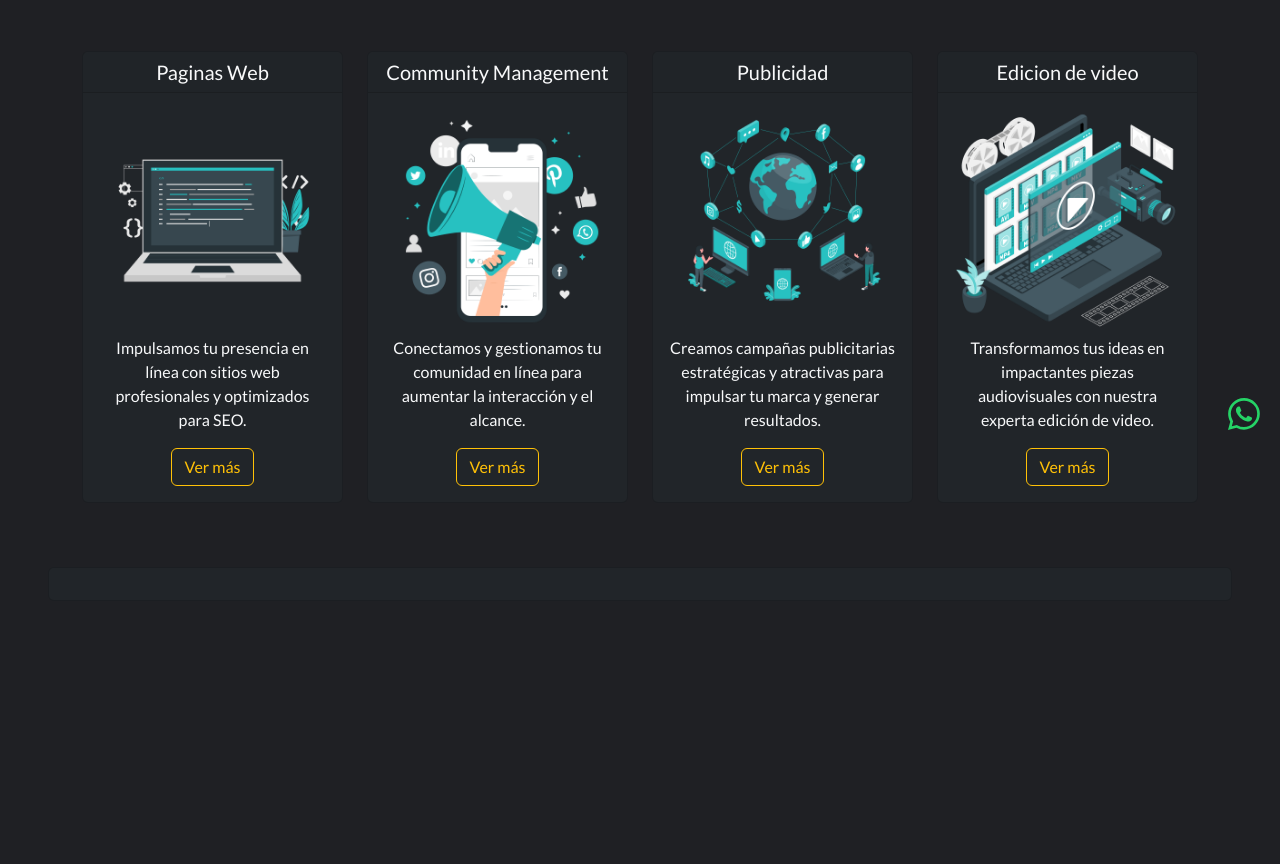
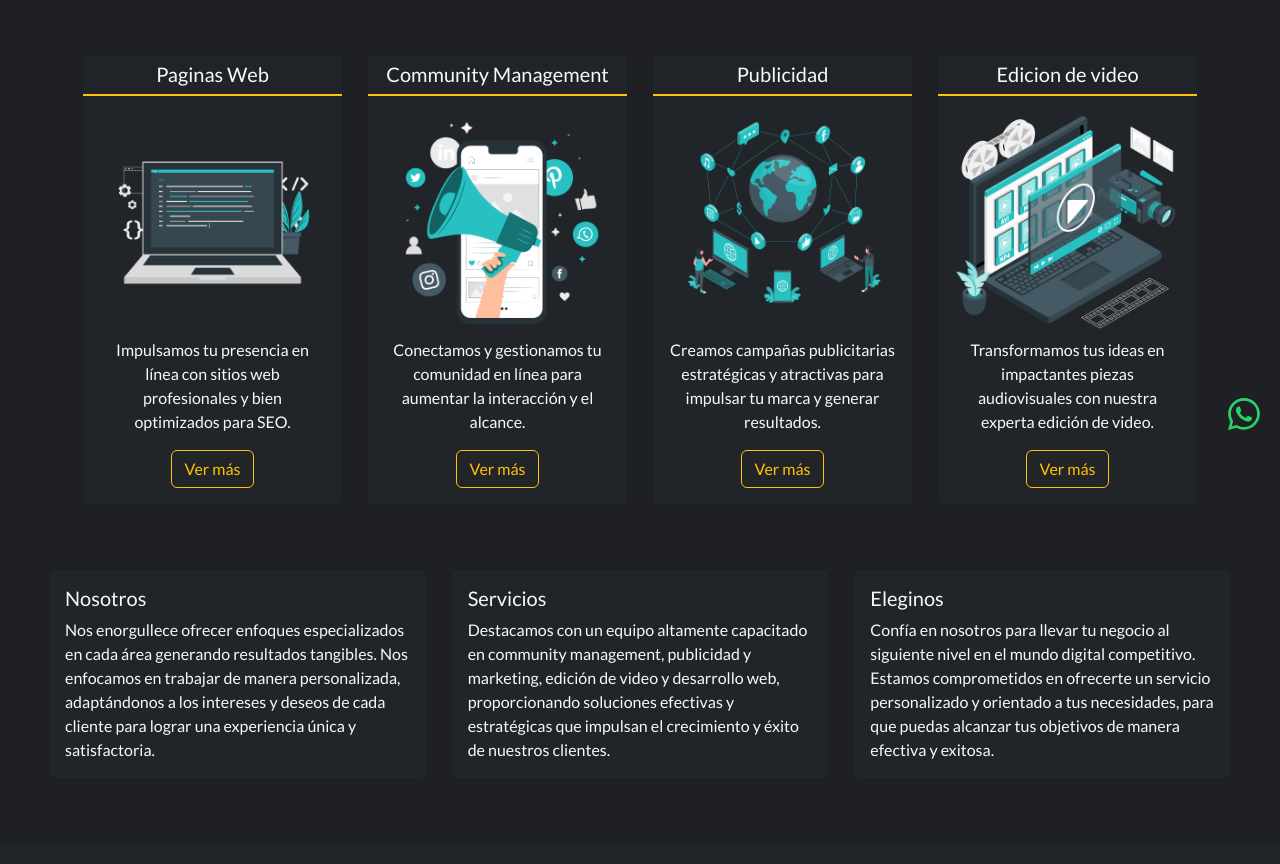
Before and after one commit to Tomasmalfettani/Grin, a plain HTML site: page index.html in a window 1280 px wide. Shown: the part 350-1214 px from the top of the page. Drawn offline with nearby package versions, Linux system fonts and the light colour scheme.

Commit message:
Agregue scripts de scroll y 3 textos

```diff
--- a/index.html
+++ b/index.html
@@ -7,11 +7,12 @@
     <meta name="viewport" content="width=device-width, initial-scale=1.0">
     <title>Grin - Inicio</title>
     <link rel="stylesheet" href="styles.css">
+    <link rel="icon" href="img/grinLogoVerdeagua.png" type="image/png">
     <meta name="description" content="">
-    <link rel="icon" href="favicon.ico" type="">
     <meta name="keywords" content="">
     <link rel="stylesheet" href="https://cdn.jsdelivr.net/npm/bootstrap@5.3.0/dist/css/bootstrap.min.css">
     <link rel="stylesheet" href="https://cdn.jsdelivr.net/npm/bootstrap-icons@1.7.2/font/bootstrap-icons.css">
+    <script src="https://unpkg.com/scrollreveal"></script>
 </head>
 
 <body>
@@ -60,7 +61,8 @@
             <div class="row text-center">
                 <div class="col-md-12">
                     <div>
-                        <h1 class="titulo-grande">Conquista el mundo digital con nuestros servicios: Potencia tu
+                        <h1 class="titulo-grande animated">Conquista el mundo digital con nuestros servicios: Potencia
+                            tu
                             presencia en línea
                             y
                             cautiva a tu audiencia.</h1>
@@ -69,24 +71,24 @@
             </div>
 
             <div class="row justify-content-center text-center pt-5">
-                <div class="col-md-3">
-                    <div class="card bg-dark text-light mb-3">
+                <div class="col-md-6 col-lg-3">
+                    <div class="card bg-dark text-light mb-3 animated">
                         <h5 class="card-header">Paginas Web</h5>
                         <div class="card-body">
                             <img src="img/Hand coding-cuate (1).png" alt="Pogramacion de paginas web"
                                 title="Desarrollo Web" class="img-fluid">
-                            <p class="card-text">Impulsamos tu presencia en línea con sitios web profesionales y
+                            <p class="card-text">Impulsamos tu presencia en línea con sitios web profesionales y bien
                                 optimizados para SEO.</p>
                             <button type="button" class="btn btn-outline-warning">Ver más</button>
                         </div>
                     </div>
                 </div>
-                <div class="col-md-3">
-                    <div class="card bg-dark text-light mb-3">
+                <div class="col-md-6 col-lg-3">
+                    <div class="card bg-dark text-light mb-3 animated">
                         <h5 class="card-header">Community Management</h5>
                         <div class="card-body">
                             <img src="img/Mobile Marketing-pana (1).png"
-                                alt="Aministracion de negocios a traves de las redes" title="Community Manager"
+                                alt="Aministracion de negocios a traves de las redes" title="Community Management"
                                 class="img-fluid">
                             <p class="card-text">Conectamos y gestionamos tu comunidad en línea para aumentar la
                                 interacción y el alcance.</p>
@@ -94,8 +96,8 @@
                         </div>
                     </div>
                 </div>
-                <div class="col-md-3">
-                    <div class="card bg-dark text-light mb-3">
+                <div class="col-md-6 col-lg-3">
+                    <div class="card bg-dark text-light mb-3 animated">
                         <h5 class="card-header">Publicidad</h5>
                         <div class="card-body">
                             <img src="img/Online world-amico (2).png" alt="Publicidad y marketing" title="Publicidad"
@@ -106,8 +108,8 @@
                         </div>
                     </div>
                 </div>
-                <div class="col-md-3">
-                    <div class="card bg-dark text-light mb-3">
+                <div class="col-md-6 col-lg-3">
+                    <div class="card bg-dark text-light mb-3 animated">
                         <h5 class="card-header">Edicion de video</h5>
                         <div class="card-body">
                             <img src="img/Video files-amico.png" alt="Edicion de video y clips" title="Edicion de video"
@@ -121,31 +123,51 @@
             </div>
         </section>
 
+
         <section class="p-5">
             <div>
-                <div class="card bg-dark text-light mb-3">
-                    <div class="card-body">
+                <div class="row">
+                    <div class="col-sm-4 animated">
+                        <div class="card bg-dark text-light mb-3">
+                            <div class="card-body">
+                                <h5 class="card-title">Nosotros</h5>
+                                <p class="card-text">Nos enorgullece ofrecer enfoques especializados en cada área
+                                    generando resultados tangibles. Nos enfocamos en trabajar de manera personalizada,
+                                    adaptándonos a los intereses y deseos de cada cliente para lograr una experiencia
+                                    única y
+                                    satisfactoria.</p>
+                            </div>
+                        </div>
+                    </div>
+                    <div class="col-sm-4 animated">
+                        <div class="card bg-dark text-light mb-3">
+                            <div class="card-body">
+                                <h5 class="card-title">Servicios</h5>
+                                <p class="card-text">Destacamos con un equipo altamente capacitado en community
+                                    management,
+                                    publicidad y marketing, edición de video y desarrollo web, proporcionando soluciones
+                                    efectivas y estratégicas que impulsan el crecimiento y éxito de nuestros clientes.
+                                </p>
+                            </div>
+                        </div>
+                    </div>
+                    <div class="col-sm-4 animated">
+                        <div class="card bg-dark text-light mb-3">
+                            <div class="card-body">
+                                <h5 class="card-title">Eleginos</h5>
+                                <p class="card-text">Confía en nosotros para llevar tu negocio al siguiente nivel en el
+                                    mundo
+                                    digital competitivo. Estamos comprometidos en ofrecerte un servicio personalizado y
+                                    orientado a tus necesidades, para que puedas alcanzar tus objetivos de manera
+                                    efectiva y
+                                    exitosa.</p>
+                            </div>
+                        </div>
                     </div>
                 </div>
             </div>
         </section>
 
-        <br>
-        <br>
-        <br>
-        <br>
-        <br>
-        <br>
-        <br>
-        <br>
-        <br>
-        <br>
-        <br>
-        <br>
-        <br>
-        <br>
-        <br>
-        <br>
 
     </main>
 
@@ -179,6 +201,7 @@
     </footer>
 
     <script src="https://cdn.jsdelivr.net/npm/bootstrap@5.3.0/dist/js/bootstrap.min.js"></script>
+    <script src="main.js"></script>
 
 </body>
 
--- /dev/null
+++ b/main.js
@@ -0,0 +1,10 @@
+document.addEventListener("DOMContentLoaded", function () {
+    ScrollReveal().reveal('.animated', {
+      delay: 200,
+      duration: 800,
+      origin: 'bottom',
+      distance: '20px',
+      easing: 'ease-out',
+      reset: true
+    });
+  });
--- a/styles.css
+++ b/styles.css
@@ -35,7 +35,6 @@ html {
 
 .links-menu a:hover {
     color: #27c1c1;
-    /* text-shadow: 0 0 10px #FFC107; */
 }
 
 .logo-menu {
@@ -44,6 +43,7 @@ html {
 
 .fondo-negro {
     background-color: #1F2024;
+    border-bottom: 2px solid #ffc107;
 }
 
 .icono-menu-color {
@@ -97,6 +97,20 @@ main {
     }
 }
 
+.card-header {
+    position: relative;
+}
+
+  .card-header::after {
+    content: "";
+    position: absolute;
+    left: 0;
+    bottom: -2px;
+    width: 100%;
+    height: 2px;
+    background-color: #ffc107;
+}
+
 /* Footer */
 
 footer {
```
Also changed, not shown: img/gLogo.png (added), img/grinLogoVN2.png (added), img/grinLogoVerdeagua.png (added).
